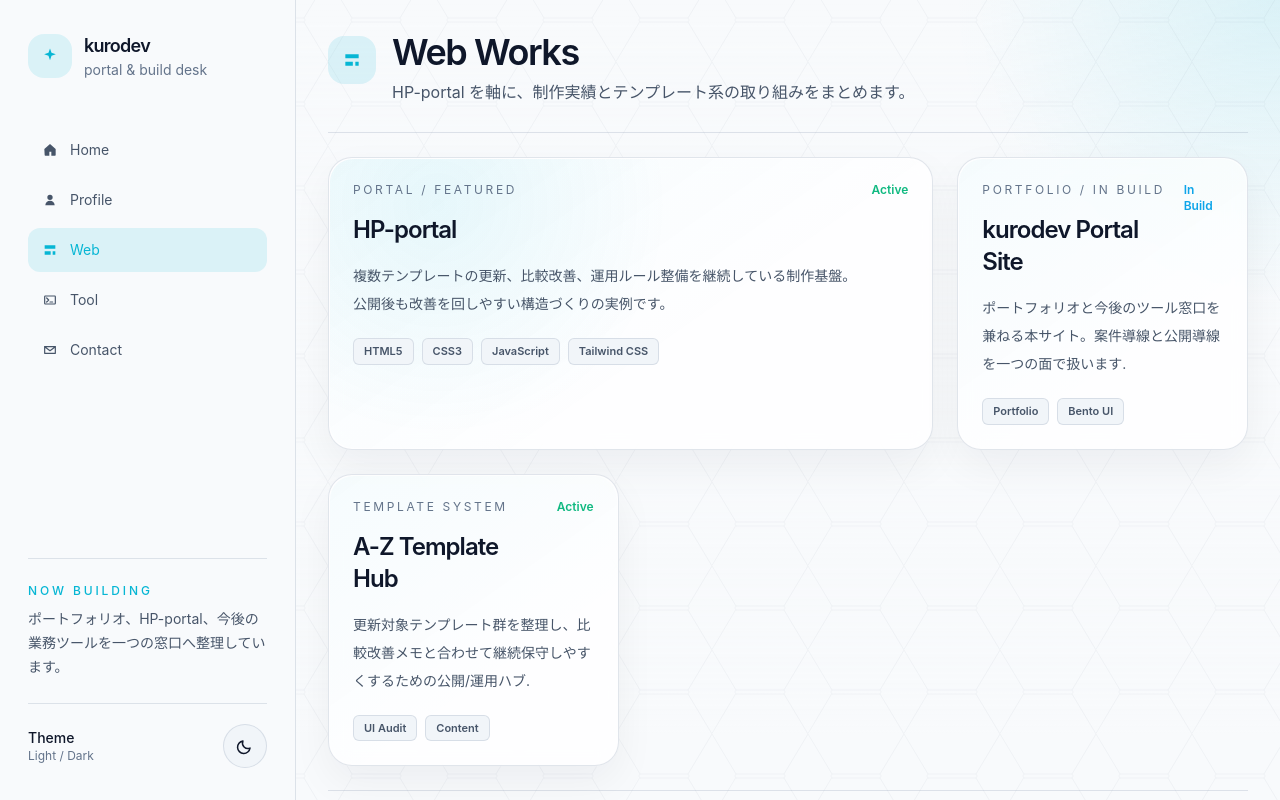
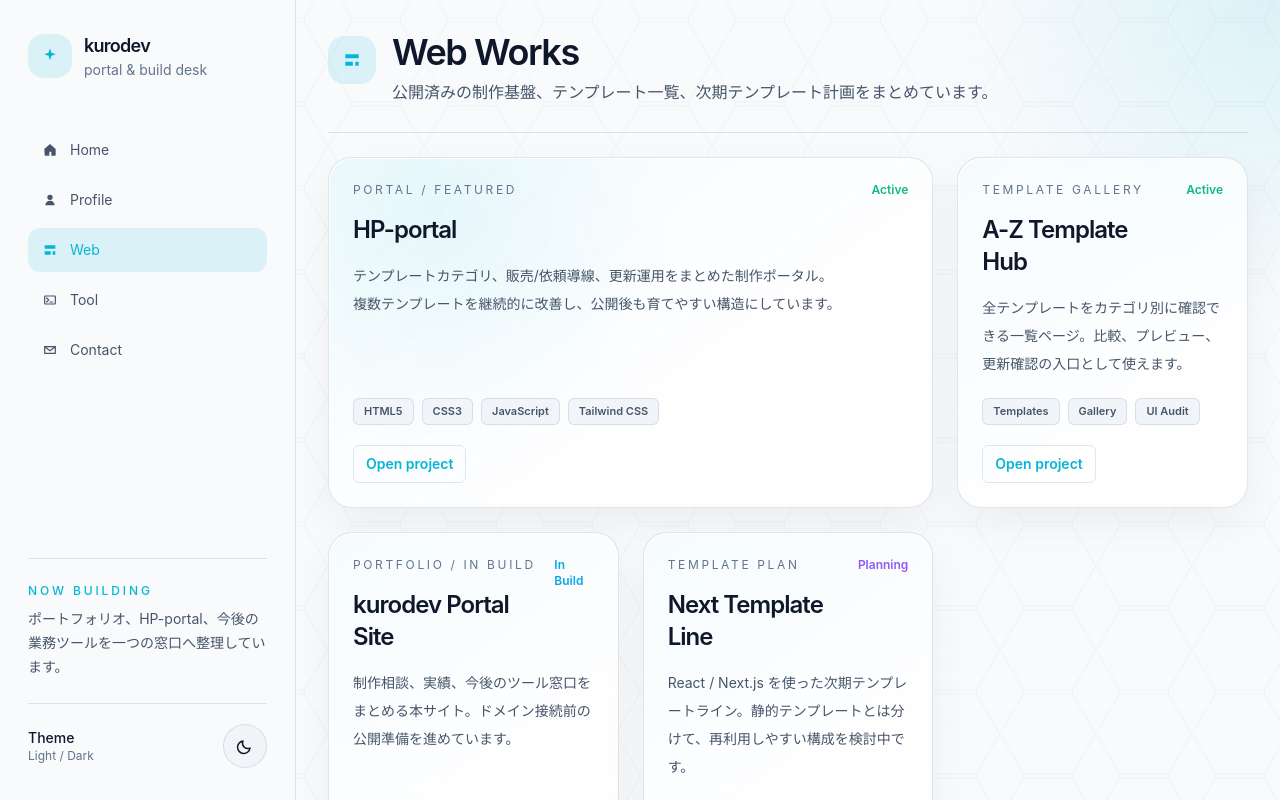
Before and after one commit to kurodev-web-tools/kurodev-hp, a Next.js app: page /web in a window 1280 px wide. Built offline with nearby package versions, Linux system fonts and the light colour scheme.

Commit message:
Refine Web projects and card footer alignment

```diff
--- a/app/web/page.js
+++ b/app/web/page.js
@@ -8,7 +8,7 @@ export default function WebPage() {
       <PageHeader
         icon="layout"
         title="Web Works"
-        description="HP-portal を軸に、制作実績とテンプレート系の取り組みをまとめます。"
+        description="公開済みの制作基盤、テンプレート一覧、次期テンプレート計画をまとめています。"
       />
 
       <section className="grid gap-6 xl:grid-cols-3">
@@ -21,13 +21,13 @@ export default function WebPage() {
         <div className="max-w-2xl">
           <p className="section-kicker">what matters</p>
           <p className="mt-5 text-sm leading-7 text-[var(--text-soft)]">
-            ただ見た目を整えるだけではなく、次の更新や比較改善が回しやすい状態まで設計します。構造、文言、再利用できる運用ルールを一緒に整えるのが前提です。
+            見た目だけでなく、公開後の更新、比較改善、導線整理まで回しやすい形を意識して制作します。
           </p>
         </div>
         <div className="border-t border-[var(--border)] pt-4 xl:border-l xl:border-t-0 xl:pl-8 xl:pt-0">
           <p className="section-kicker">delivery stance</p>
           <p className="mt-5 text-sm leading-7 text-[var(--text-soft)]">
-            ブラウザ確認を毎回重く回すより、まず静的検証や差分の確認で前へ進める進行を好みます。必要になった場面でだけ視覚確認を増やします。
+            小さく確認しながら前に進め、必要な場面で表示確認や調整を重ねます。公開後の改善もしやすい進行を大切にします。
           </p>
         </div>
       </section>
--- a/components/ui/project-card.js
+++ b/components/ui/project-card.js
@@ -10,10 +10,11 @@ const statusTone = {
 
 export function ProjectCard({ project }) {
   const summaryLines = Array.isArray(project.summary) ? project.summary : [project.summary];
+  const hasProjectLink = project.href && project.href !== "#";
 
   return (
     <BentoCard
-      className={`group relative overflow-hidden ${
+      className={`group relative flex h-full flex-col overflow-hidden ${
         project.featured ? "md:col-span-2" : ""
       }`}
     >
@@ -24,7 +25,7 @@ export function ProjectCard({ project }) {
             : "bg-[linear-gradient(145deg,var(--card-tint),transparent_68%)]"
         }`}
       />
-      <div className="relative">
+      <div className="relative flex h-full flex-col">
         <div className="flex items-start justify-between gap-4">
           <div>
             <p className="text-xs uppercase tracking-[0.22em] text-[var(--text-faint)]">{project.category}</p>
@@ -41,10 +42,22 @@ export function ProjectCard({ project }) {
             </span>
           ))}
         </p>
-        <div className="mt-5 flex flex-wrap gap-2">
-          {project.tags.map((tag) => (
-            <Tag key={tag}>{tag}</Tag>
-          ))}
+        <div className="mt-auto pt-5">
+          <div className="flex flex-wrap gap-2">
+            {project.tags.map((tag) => (
+              <Tag key={tag}>{tag}</Tag>
+            ))}
+          </div>
+          {hasProjectLink ? (
+            <a
+              href={project.href}
+              target="_blank"
+              rel="noreferrer"
+              className="mt-5 inline-flex rounded-md border border-[var(--border)] px-3 py-2 text-sm font-semibold text-[var(--accent)] transition hover:border-[var(--border-strong)] hover:bg-[var(--accent-soft)] hover:text-[var(--accent)]"
+            >
+              Open project
+            </a>
+          ) : null}
         </div>
       </div>
     </BentoCard>
```
Also changed, not shown: lib/site-data.js, 1 other file (tests, documents, lock files or other folders).
